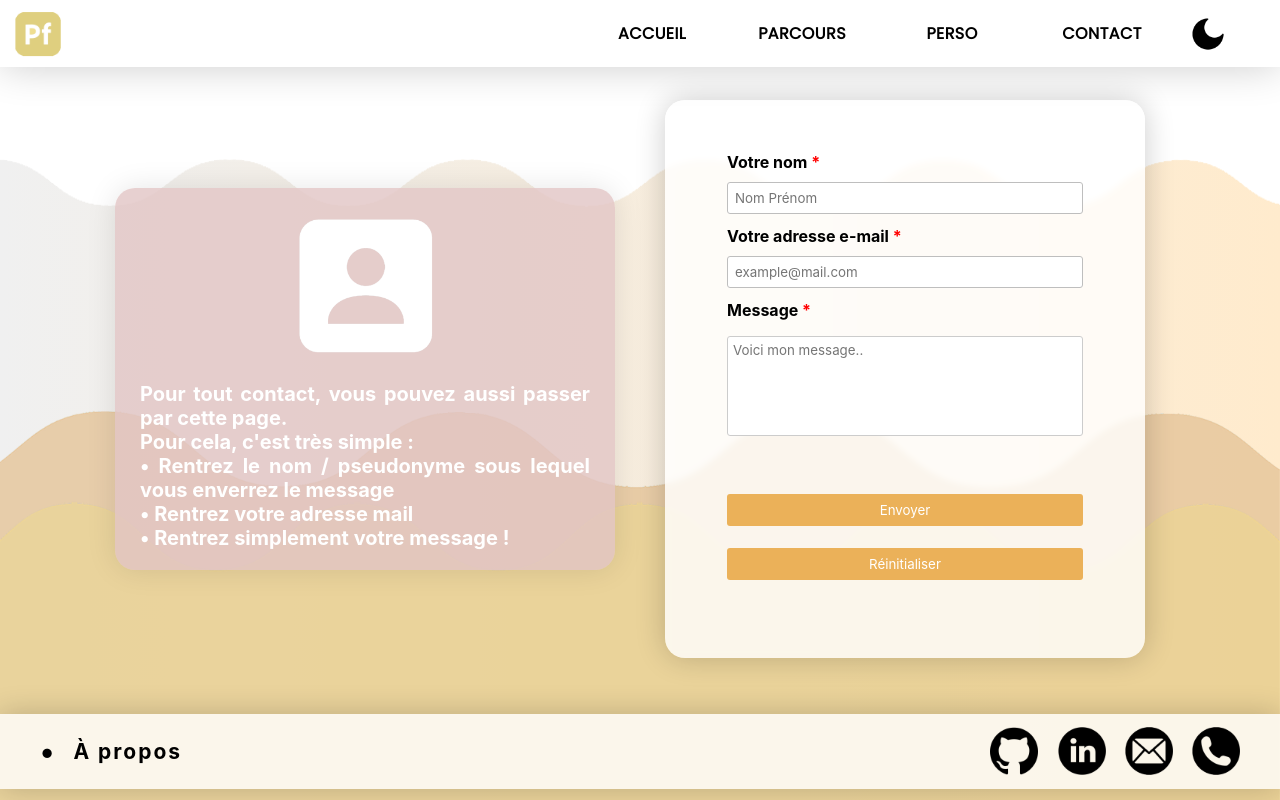
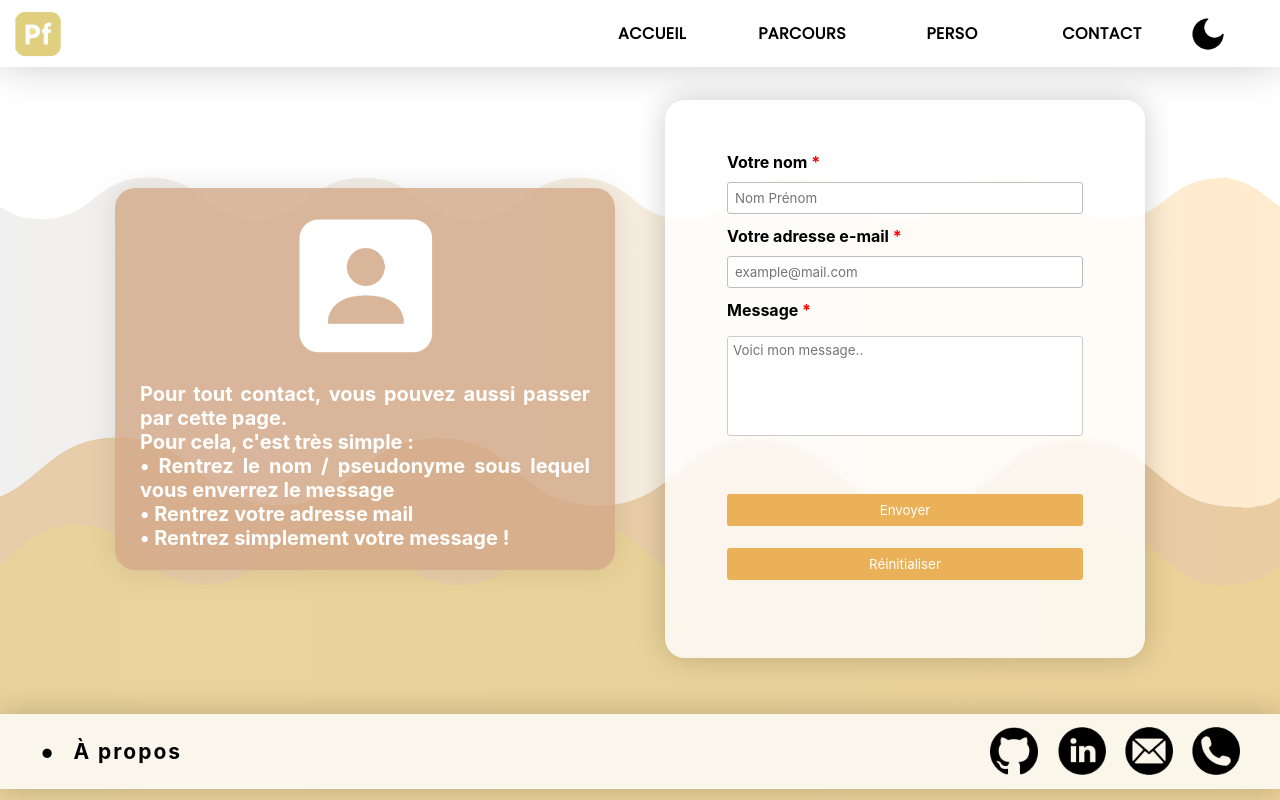
Before and after one commit to rayaaaneee/React-Adobe-Portfolio, a React (Create React App) app in the folder client/: page /contact in a window 1280 px wide. Built offline with nearby package versions, Linux system fonts and the light colour scheme.

Commit message:
little upgrades

```diff
--- a/client/src/asset/css/contact/dark-style.scss
+++ b/client/src/asset/css/contact/dark-style.scss
@@ -17,7 +17,7 @@ body.contact {
     }
 
     &#dark #pres {
-        background-color: rgba(24, 23, 23, 0.8) !important;
+        background-color: rgb(172 163 163 / 80%);
         box-shadow : 0 0 23px rgb(255 255 255 / 20%) !important;
     }
 
@@ -36,4 +36,8 @@ body.contact {
     &#dark .spinner > div {
         background-color: rgb(255, 255, 255) !important;
     }
+
+    &#dark .required {
+        color : #f37b7b !important;
+    }
 }
--- a/client/src/asset/css/contact/style.scss
+++ b/client/src/asset/css/contact/style.scss
@@ -101,7 +101,7 @@ body.contact {
     display: grid;
     grid-template-rows: 1fr 1.2fr;
     align-items: center;
-    background-color: rgb(226, 197, 197, 0.8);
+    background-color: rgb(210 168 135 / 80%);
     transition: background-color $general-transition-switch-mode;
     box-shadow: 0 0 30px rgba(0,0,0,0.1);
     border-radius: 20px;
--- a/client/src/asset/css/general/background.scss
+++ b/client/src/asset/css/general/background.scss
@@ -4,8 +4,8 @@ body:not(.index) {
     /* Créer les deux backgrounds orange*/
     #background1 {
         background-image: url(../../img/backgrounds/background1.png);
-        width: 100%;
-        height: 100%;
+        width: 100vw;
+        height: 100vh;
         position: fixed;
         bottom : -35vh;
     }
@@ -13,8 +13,8 @@ body:not(.index) {
     /* Créer les deux backgrounds jaune*/
     #background2 {
         background-image: url(../../img/backgrounds/background2.png);
-        width: 100%;
-        height: 100%;
+        width: 100vw;
+        height: 100vh;
         position: fixed;
         bottom : -40vh;
         display: grid;
@@ -23,8 +23,8 @@ body:not(.index) {
     /* Créer le background nuage */
     #background3 {
         background-image: url(../../img/backgrounds/background3.png);
-        width: 100%;
-        height: 100%;
+        width: 100vw;
+        height: 100vh;
         position: fixed;
         bottom : 7vh;
         display: grid;
@@ -38,11 +38,11 @@ body:not(.index) {
     /* Coller les fonds d'écran au bas de la page */
     #background1, #background2, #background3 {
         background-repeat: repeat-x;
-        background-size: cover;
+        background-size: contain;
         z-index: -1;
     }
 
-    .background {
+/*     .background {
         transition: $general-transition-switch-mode;
-    }
+    } */
 }
--- a/client/src/functions/moveBackgrounds.jsx
+++ b/client/src/functions/moveBackgrounds.jsx
@@ -13,20 +13,28 @@ export const moveBackgrounds = () => {
     var speed3 = parseFloat(background3.getAttribute("speedtranslate"));
 
     // Déclaration et initialisation de la position initiale
-    var x1 = 0;
-    var x2 = 0;
-    var x3 = 0;
+    let xs = [0, 0, 0];
+
+    // Récupérer la largeur de chaque background
+    var widths = [background1.offsetWidth, background2.offsetWidth, background3.offsetWidth];
 
     setInterval(() => {
         //On décremente la position par la vitese
-        x1 -= speed1 * parseFloat(speed1);
-        x2 -= speed2 * parseFloat(speed2);
-        x3 -= speed3 * parseFloat(speed3);
+        xs[0] -= speed1 * parseFloat(speed1);
+        xs[1] -= speed2 * parseFloat(speed2);
+        xs[2] -= speed3 * parseFloat(speed3);
+
+        // Si le background est sorti de l'écran, on le remet à sa position initiale
+        for (let i = 0; i < 3; i++) {
+            if (xs[i] <= -widths[i]) {
+                xs[i] = 0;
+            }
+        }
 
         //On applique la nouvelle position
-        background1.style.backgroundPosition = x1 + "px center";
-        background2.style.backgroundPosition = x2 + "px center";
-        background3.style.backgroundPosition = x3 + "px center";
+        background1.style.backgroundPosition = xs[0] + "px center";
+        background2.style.backgroundPosition = xs[1] + "px center";
+        background3.style.backgroundPosition = xs[2] + "px center";
     }, 50);
 }
 
--- a/client/src/page/components/backgrounds.jsx
+++ b/client/src/page/components/backgrounds.jsx
@@ -3,10 +3,10 @@ import { useEffect } from 'react';
 
 const Backgrounds = () => {
 
-    /* useEffect(() => {
+    useEffect(() => {
         moveBackgrounds();
         Parallax.bind();
-    }, []); */
+    }, []);
 
     return (
         <>
--- a/client/src/page/components/loader.jsx
+++ b/client/src/page/components/loader.jsx
@@ -12,26 +12,26 @@ import loadIcon from '../../asset/img/loader/load.png';
 import faviconLightTheme from '../../asset/img/header/portfolio_logo.png';
 import faviconDarkTheme from '../../asset/img/header/dark-theme/dark_portfolio_logo.png';
 
-var wasPassed = false;
-
 const Loader = () => {
     /* Déclaration du tableau de texte */
     var texts = [
         "Lecture des préférences...",
-        "Recherche des modules externes...",
-        "Recherche des paramètres prédéfinis...",
+        /* "Recherche des modules externes...", */
+        /* "Recherche des paramètres prédéfinis...", */
         "Initialisation des outils...",
-        "Initialisation...",
-        "Initialisation de l'extensibilité universelle...",
-        "Initialisation des composants partagés...",
-        "Initialisation d'AXE...",
+        /* "Initialisation...", */
+        /* "Initialisation de l'extensibilité universelle...", */
+        /* "Initialisation des composants partagés...", */
+        /* "Initialisation d'AXE...", */
         "Chargement de la palette...",
-        "Recherche de [...]...",
-        "Lecture des paramètres de couleurs...",
+        /* "Recherche de [...]...", */
+        /* "Lecture des paramètres de couleurs...", */
         "Création des tables de conversion des couleurs...",
         "Lecture des pinceaux...",
-        "Démarrage des modules externes...",
-        "SP Substance Suite",
+        /* "Démarrage des modules externes...", */
+        "Chargement .",
+        "Chargement . .",
+        "Chargement . . .",
     ];
 
     //Balise texte à modifier
@@ -40,7 +40,7 @@ const Loader = () => {
     //Case du tableau de textes a afficher
     var i = 0;
 
-    var maxTime = 2200;
+    var maxTime = 1300;
 
     let textDuration = parseInt(maxTime / ( texts.length ));
 
@@ -163,10 +163,6 @@ const Loader = () => {
         }
     }
 
-    if (ManageLoader.wasPageLoaded) {
-        return (<></>);
-        ManageLoader.wasPageLoaded = false;
-    } else {
     ManageLoader.wasPageLoaded = true;
     return (
         <main id='loaderContainer' style={{ zIndex: containerIsVisible ? "10000" : "-1" }}>
@@ -217,6 +213,4 @@ const Loader = () => {
         </main>
     );
 }
-}
-
 export default Loader;
--- a/client/src/page/home.jsx
+++ b/client/src/page/home.jsx
@@ -103,7 +103,7 @@ const Home = () => {
           frameCvRef.current.classList.remove('hidden');
         }, 150);
       }
-    }, [cvContainerIsVisible]);
+    }, [cvContainerIsVisible, cvVisibilityChanged]);
 
     useEffect(() => {
       frameCvRef.current.classList.remove('hidden');
```
Also changed, not shown: 2 other files (tests, documents, lock files or other folders). Lines whose indentation alone changed are shown as unchanged.
